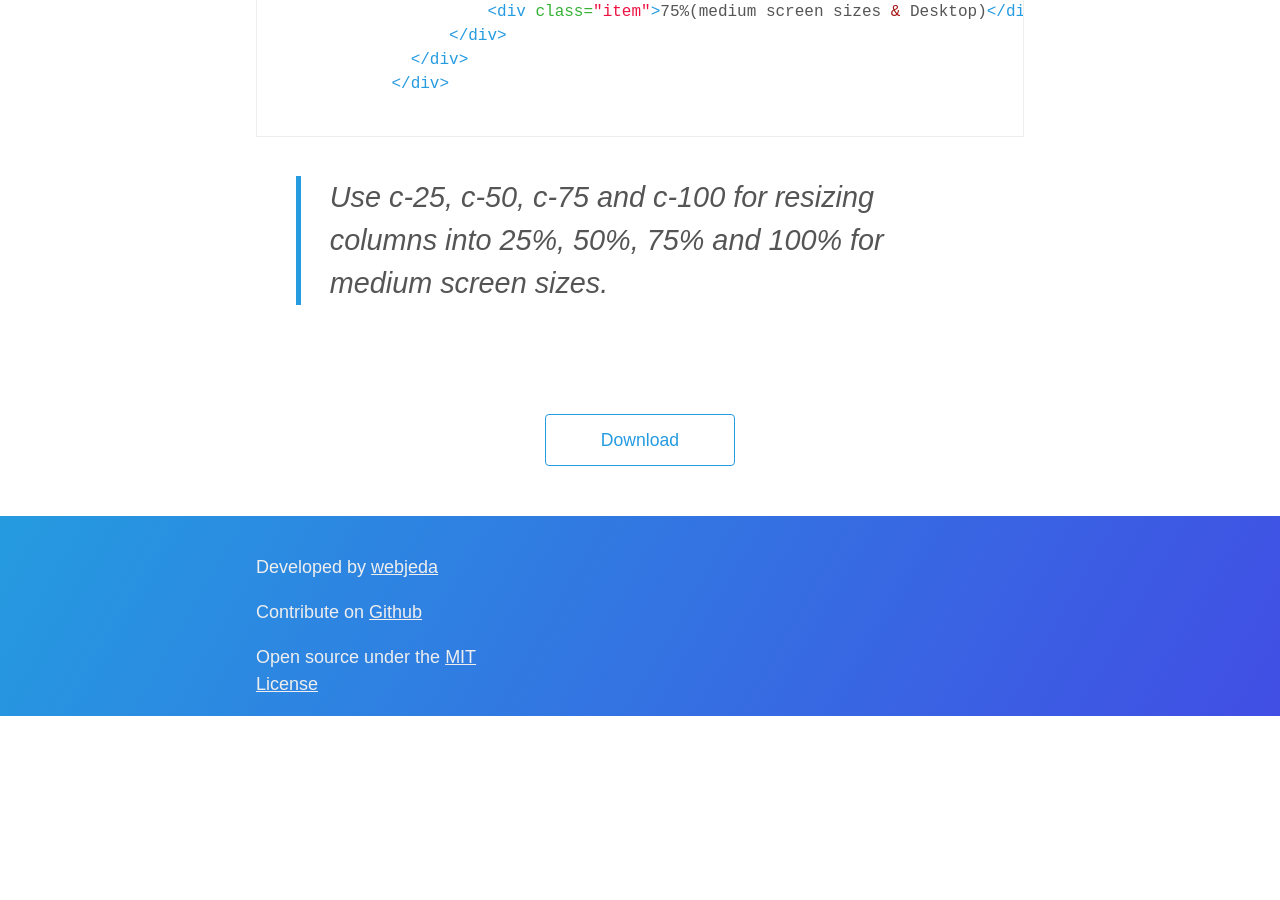
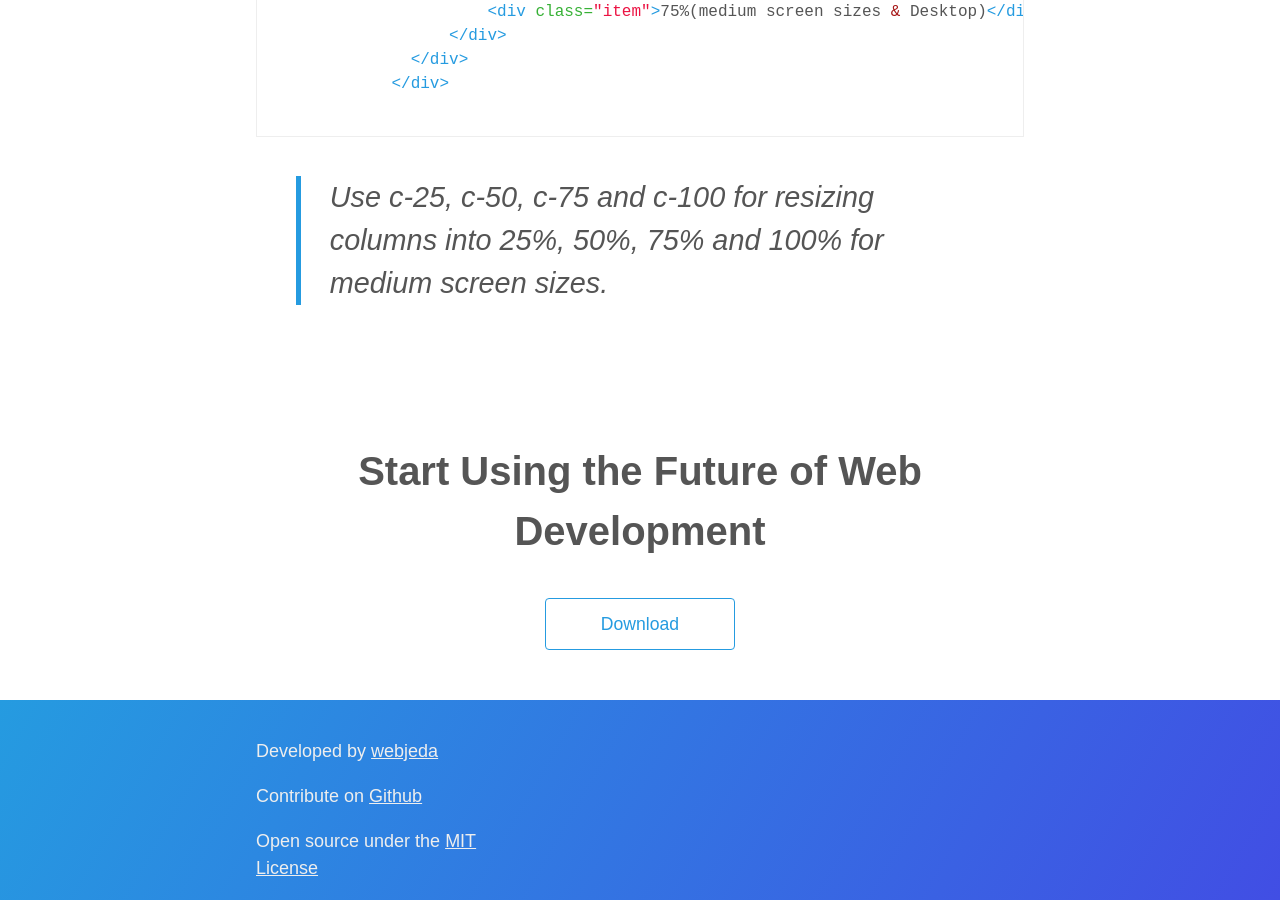
Before and after one commit to sharu725/web-grid, a Jekyll site: the page built from index.html, in a window 1280 px wide and 900 px high, scrolled down 5622 px. Built offline with Jekyll 4.4.1, drawn with Linux system fonts in a browser that asks for light colours; some web fonts are replaced; before the commit the page ends 6338 px from its top, so only the background shows below that.

Commit message:
corrections

```diff
--- a/index.html
+++ b/index.html
@@ -266,6 +266,9 @@ image: /images/css-grid-framework-mockup.png
       </div>
 
       <div class="row mt-80">
+        <div class="c-12">
+            <h1 class="center">Start Using the Future of Web Development</h1>
+         </div>
          <div class="c-4"></div>
          <div class="c-4 center">
             <a href="https://raw.githubusercontent.com/sharu725/web-grid/master/dist/web-grid.css"><button class="btn">Download</button></a>
```
